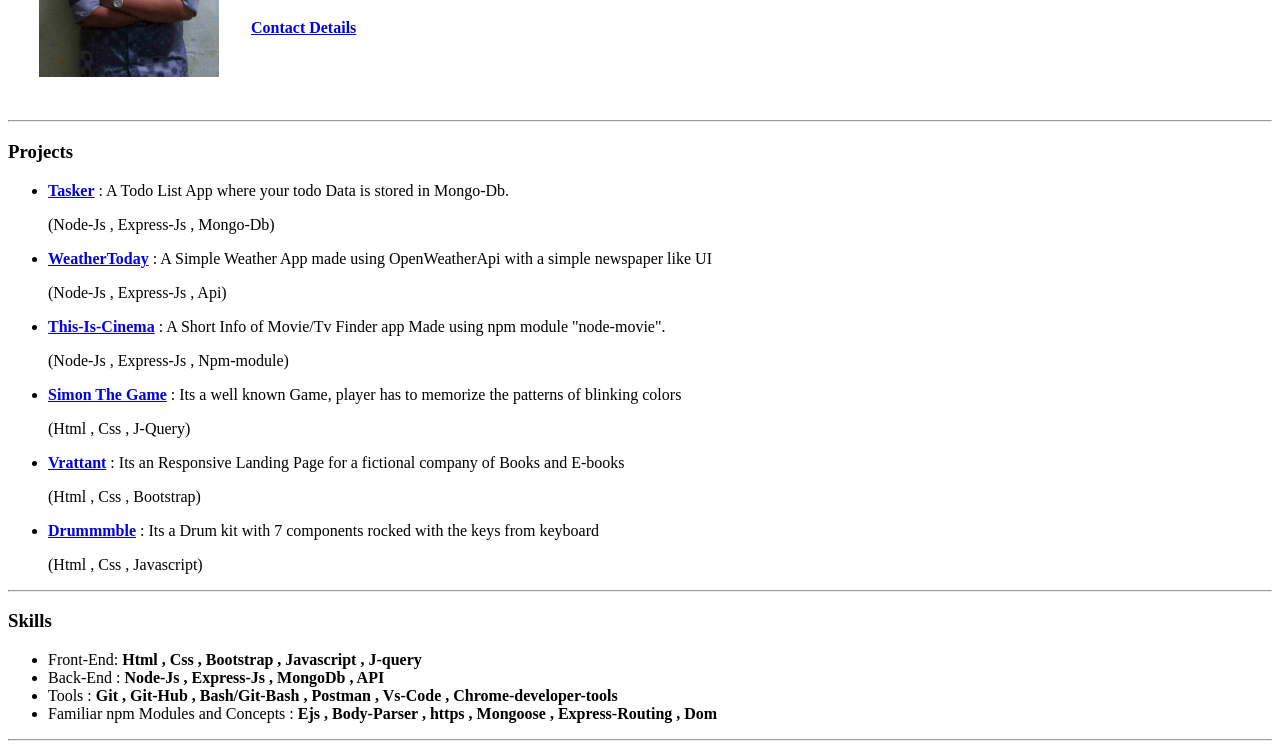
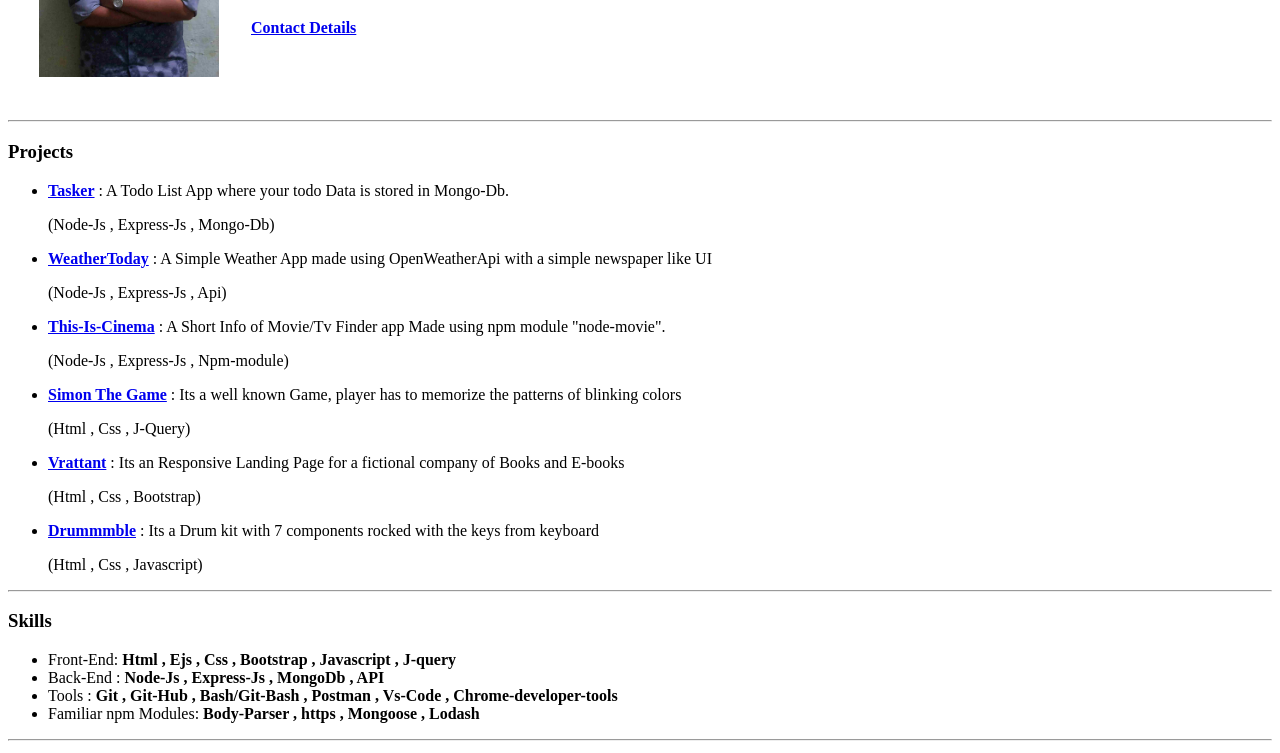
Before and after one commit to Diptanshu47/Cv-Resume, a plain HTML site: page index.html in a window 1280 px wide. Shown: the part 199-952 px from the top of the page. Drawn offline with Linux system fonts and the light colour scheme.

Commit message:
some tweaks

```diff
--- a/index.html
+++ b/index.html
@@ -51,10 +51,10 @@
 
     <h3>Skills</h3>
     <ul>
-        <li>Front-End: <b>Html , Css , Bootstrap , Javascript , J-query</b></li>
+        <li>Front-End: <b>Html , Ejs , Css , Bootstrap , Javascript , J-query</b></li>
         <li>Back-End : <b>Node-Js , Express-Js , MongoDb , API </b></li>
         <li>Tools : <b>Git , Git-Hub , Bash/Git-Bash , Postman , Vs-Code , Chrome-developer-tools</b></li>
-        <li>Familiar npm Modules and Concepts : <b>Ejs , Body-Parser , https , Mongoose , Express-Routing , Dom</b></li>
+        <li>Familiar npm Modules: <b>Body-Parser , https , Mongoose , Lodash</b></li>
     </ul>
 
     <hr>
```
